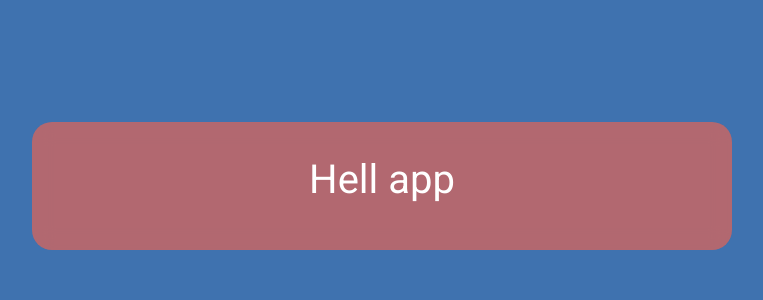
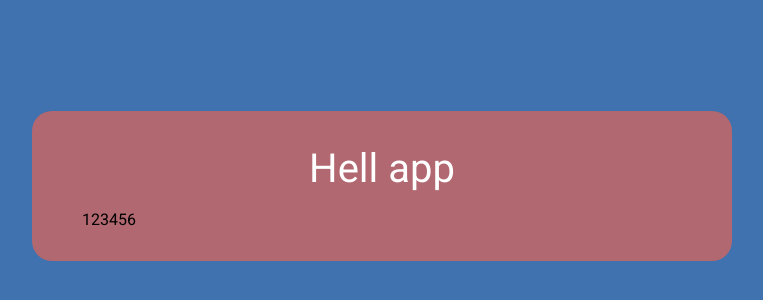
Before and after one commit to Andriikryl/to-do-app, a React (Vite) app: page / in a window 1280 px wide. Shown: the part 214-514 px from the top of the page, without its empty margins (258-1021 px from the left). Built offline with nearby package versions, Linux system fonts and the light colour scheme.

Commit message:
create inputPlus component

```diff
--- a/src/views/App/index.tsx
+++ b/src/views/App/index.tsx
@@ -1,7 +1,7 @@
 import React from "react";
 import { useToDoStore } from "../../data/stores/useToDoStore";
-import { useEffect } from "react";
 import styles from "./index.module.scss";
+import { InputPlus } from "../components/InputPlus";
 
 export const App: React.FC = () => {
   const [tasks, createTask, updateTask, removeTask] = useToDoStore((state) => [
@@ -14,7 +14,15 @@ export const App: React.FC = () => {
   return (
     <article className={styles.article}>
       <h1 className={styles.articleTitle}>Hell app</h1>
-      <section className={styles.articleSection}></section>
+      <section className={styles.articleSection}>
+        <InputPlus
+          onAdd={(title) => {
+            if (title) {
+              createTask(title);
+            }
+          }}
+        />
+      </section>
       <section className={styles.articleSection}></section>
     </article>
   );
--- /dev/null
+++ b/src/views/components/InputPlus/index.tsx
@@ -0,0 +1,11 @@
+import React from "react";
+
+import styles from "./index.module.scss";
+
+interface InputPlusProps {
+  onAdd: (title: string) => void;
+}
+
+export const InputPlus: React.FC<InputPlusProps> = ({ onAdd }) => {
+  return <div>123456</div>;
+};
```
Also changed, not shown: src/views/components/InputPlus/index.module.scss (added).
